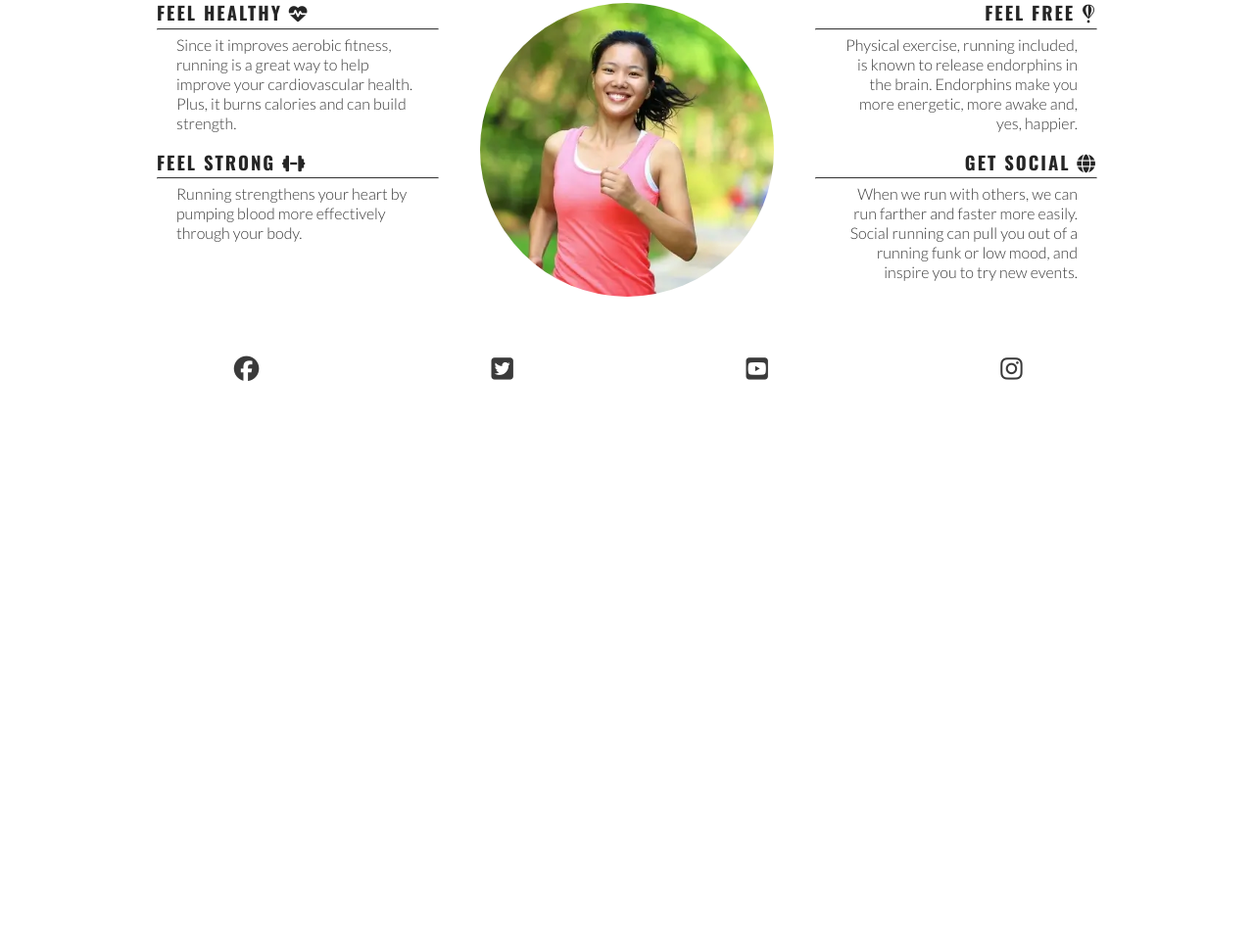
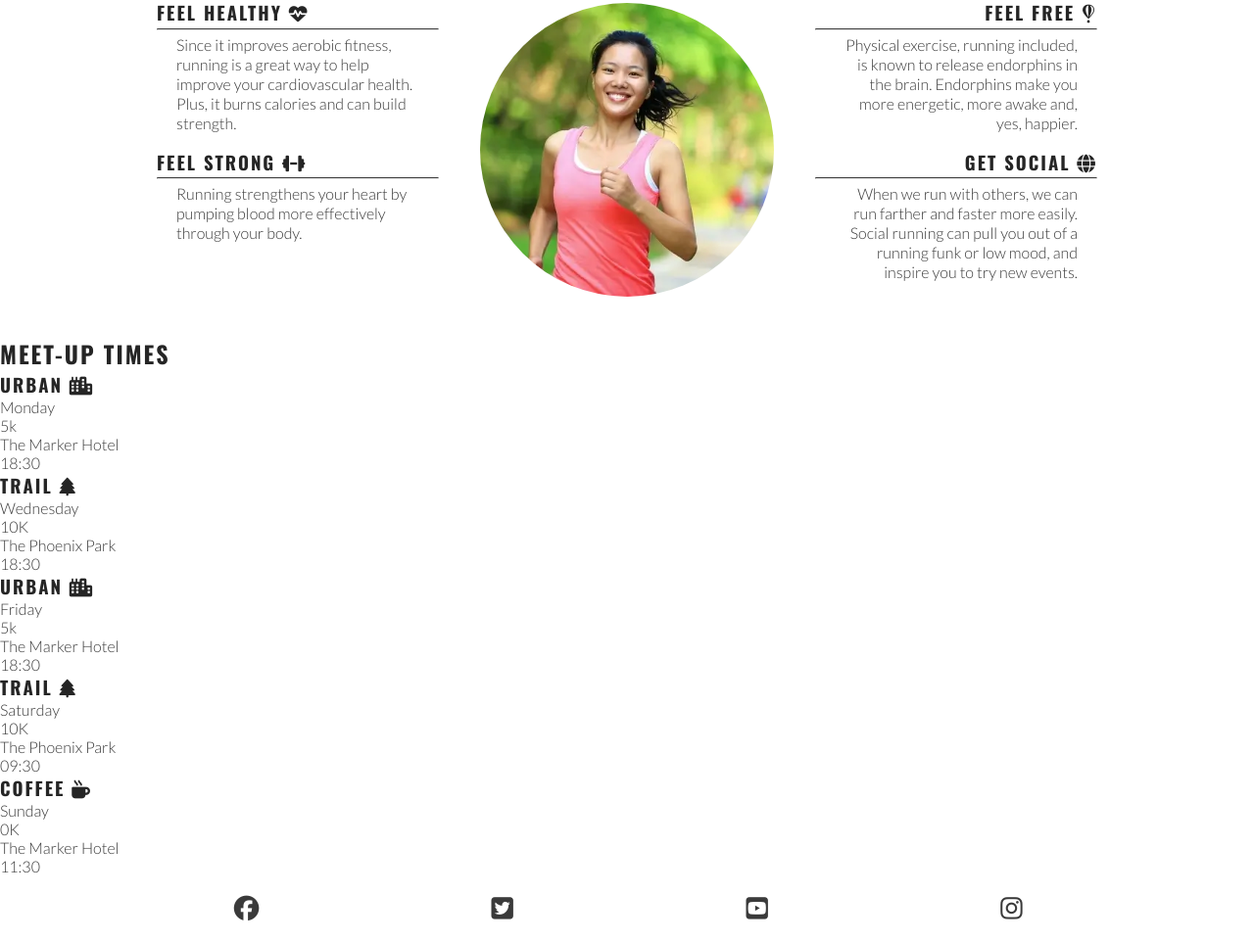
Before and after one commit to Rupthuz/LoveRunning, a plain HTML site: page index.html in a window 1280 px wide. Shown: the part 782-1744 px from the top of the page at 98% size. Before the commit the page ends 1193 px from the top, so only its background shows below. Drawn offline with nearby package versions, Linux system fonts and the light colour scheme.

Commit message:
add meetups sections HTML

```diff
--- a/index.html
+++ b/index.html
@@ -81,6 +81,51 @@
                 </div>
             </div>
         </section>
+
+        <section id="meetups">
+            <h2>Meet-up Times</h2>
+            <!--div#times>div*5>h3+p*4-->
+            <div id="times">
+                <div>
+                    <h3>URBAN <i class="fa-solid fa-city"></i></h3>
+                    <p>Monday</p>
+                    <p>5k</p>
+                    <p>The Marker Hotel</p>
+                    <p>18:30</p>
+                </div>
+                <div>
+                    <h3>TRAIL <i class="fa-solid fa-tree"></i></h3>
+                    <p>Wednesday</p>
+                    <p>10K</p>
+                    <p>The Phoenix Park</p>
+                    <p>18:30</p>
+                </div>
+                <div>
+                    <h3>URBAN <i class="fa-solid fa-city"></i></h3>
+                    <p>Friday</p>
+                    <p>5k</p>
+                    <p>The Marker Hotel</p>
+                    <p>18:30</p>
+                </div>
+                <div>
+                    <h3>TRAIL <i class="fa-solid fa-tree"></i></h3>
+                    <p>Saturday</p>
+                    <p>10K</p>
+                    <p>The Phoenix Park</p>
+                    <p>09:30</p>
+                </div>
+                <div>
+                    <h3>COFFEE <i class="fa-solid fa-mug-hot"></i></h3>
+                    <p>Sunday</p>
+                    <p>0K</p>
+                    <p>The Marker Hotel</p>
+                    <p>11:30</p>
+                </div>
+            </div>
+
+        </section>
+
+
     </main>
 
     <!-- Footer -->
```
